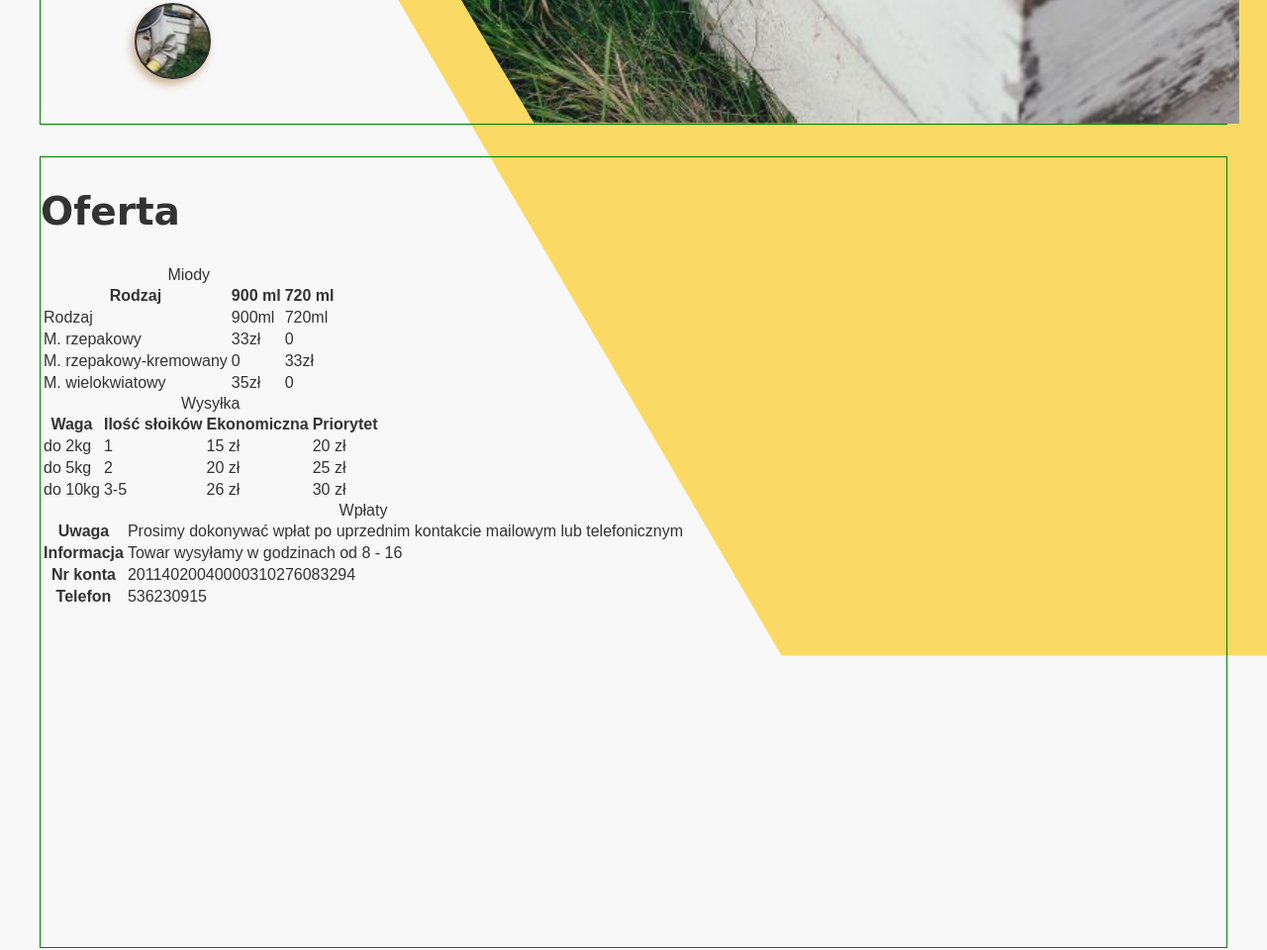
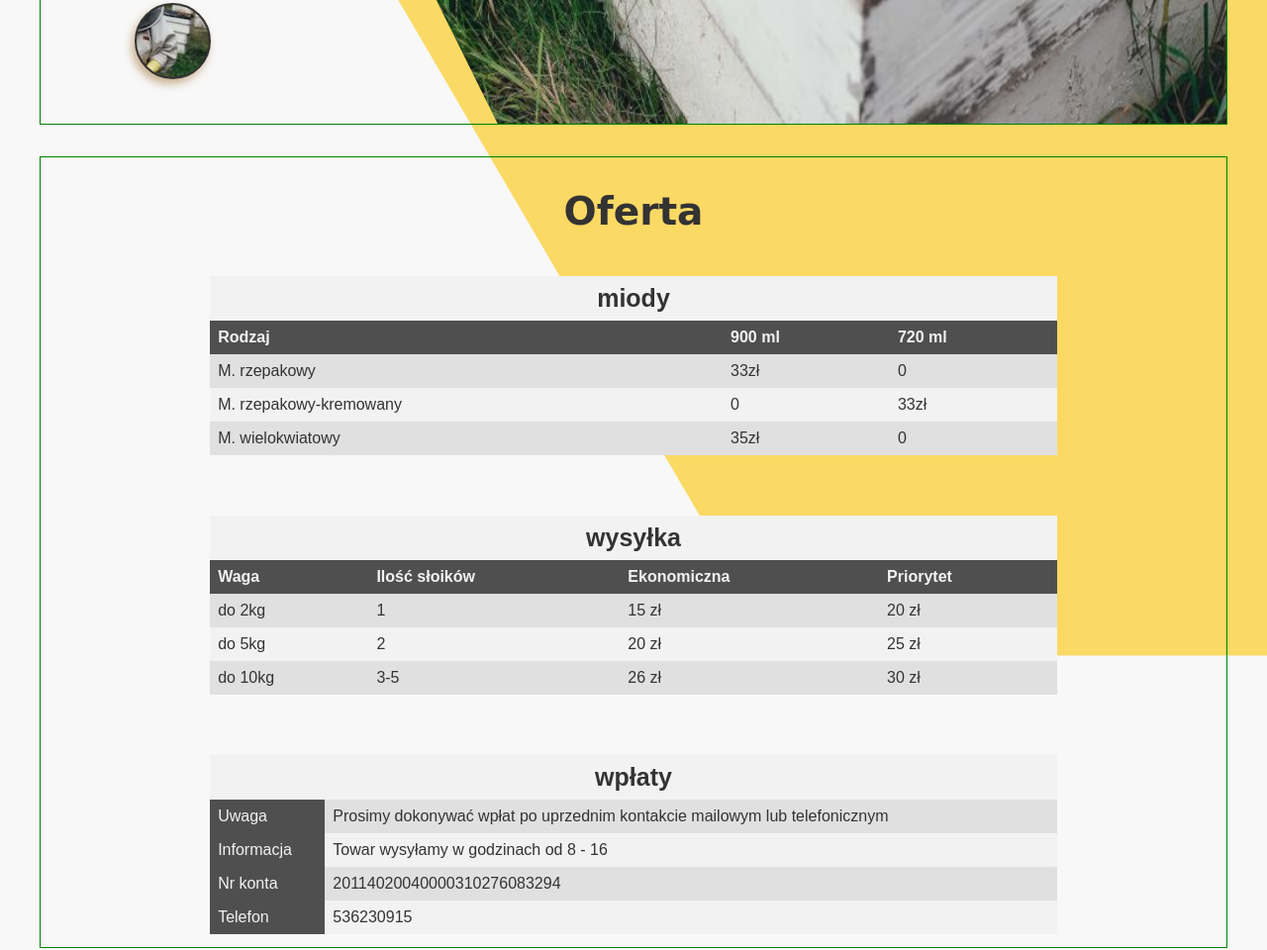
Before and after one commit to gregsypek/clover, a website: page index.html in a window 1280 px wide. Shown: the part 3170-4130 px from the top of the page at 99% size. Drawn offline with Linux system fonts and the light colour scheme; a web font is replaced by a local one.

Commit message:
styling section offer

```diff
--- a/css/gallery.css
+++ b/css/gallery.css
@@ -96,9 +96,10 @@ fill: cover;
   top: 50%;
   left: 50%;
   /* transform: translate(-50%,-50%); */
-  min-width: 100%;
-  min-height: 100%;
-  clip-path: polygon(18.79% -0.12%, 78.79% 0px, 78.79% 99.99%, 19.31% 99.91%, -0.42% 49.79%);
+  width: 100%;
+  height: 100%;
+  clip-path: polygon(20.62% 0%, 99.95% 0px, 100.06% 100.11%, 20.92% 100.03%, -0.42% 49.79%);
+  /* -webkit-clip-path: polygon(18.79% -0.12%, 78.79% 0px, 78.79% 99.99%, 19.31% 99.91%, -0.42% 49.79%); */
 
   /* object-fit: cover; */
   /* object-position: 20% 0; */
--- /dev/null
+++ b/css/offer.css
@@ -0,0 +1,155 @@
+
+/* round of applause to Chris Coyer: https://css-tricks.com/responsive-data-tables/
+and Adrian Roselli: http://adrianroselli.com/2017/11/a-responsive-accessible-table.html#Responsive
+*/
+
+section.offer {
+  height: 200vh;
+ grid-template-columns: 1fr 5fr 1fr;
+ grid-template-rows: 15% 85%;
+  display: grid;
+  justify-content: center;
+
+}
+.offer_header {
+  grid-column:1/-1;
+  justify-self: center;
+}
+.offer_box {
+  grid-column: 2/3;
+  display: grid;
+  grid-template-rows: repeat(3,1fr);
+  grid-row-gap: 3rem;
+}
+
+table {
+  border-collapse: collapse;
+  border: 1px solid black;
+}
+
+th {
+  text-align: left;
+}
+
+
+
+/* Force table to not be like tables anymore */
+table, thead, tbody, th, tr,td {
+  display: block;
+}
+
+
+/* Hide table headers (but not display: none;, for accessibility -- sighted users will see labels below) */
+thead tr {
+  position: absolute;
+  top: -9999px;
+  left: -9999px;
+}
+
+/* tr {border: 1px solid black;} */
+
+td {
+  display: flex;
+  flex-flow: row wrap;
+  padding: 0.5rem;
+  border: none;
+}
+td:before {
+  /* this is weird but it works  */
+  white-space: nowrap;
+  font-weight: bold;
+
+  /* resize for bigger screen if you want */
+  flex-basis: 30%;
+
+  margin-right: 2rem;
+}
+
+td:nth-of-type(1):before { content: ""; }
+td:nth-of-type(2):before { content: "900 ml"; }
+td:nth-of-type(3):before { content: "720 ml"; }
+
+
+/* let the table scroll as a backup */
+.tablescroll {
+    overflow-x: auto;
+}
+caption {
+    width: 100%;
+    text-align: left;
+    font-weight: bold;
+    font-size: var(--h2);
+    padding: 0.5rem;
+    /* display: block; */
+    background-color: var(--white);
+}
+
+th, td {
+  padding: 1rem;
+}
+tr:nth-child(odd) {
+  background-color: var(--gray-light);
+}
+tr:nth-child(even) {
+  background-color: var(--white);
+}
+
+
+/* For wider dimensions, change our layout so the table can take the full width of the screen. */
+/* table MQ's */
+@media (min-width: 950px) {
+
+  section.offer {
+    height: 100vh;
+  }
+  /* td:before is not specific enough to override the original declarations, thus this method */
+  td:nth-of-type(odd):before,
+  td:nth-of-type(even):before {
+      content: "";
+      margin-right: 0;
+  }
+  thead tr {
+      position: static;
+  }
+  thead, tbody {
+      display: table-row-group;
+  }
+  th, td {
+      display: table-cell;
+      padding: 0.5em;
+  }
+  tr {
+      display: table-row;
+  }
+
+  table{
+      display: table;
+      width: 100%;
+      border: none;
+  }
+  caption {
+      font-size: var(--font-size);
+      text-align: center;
+      text-transform: lowercase;
+      font-size: var(--h4);
+
+  }
+  .dark,
+  thead tr.dark {
+    background-color: var(--gray-dark);
+    color: var(--white);
+    font-weight: normal;
+  }
+
+
+  .offer_box {
+    grid-column: 2/3;
+    justify-self: stretch;
+  }
+
+
+}
+
+@media (min-width: 1100px) {
+
+}
--- a/index.html
+++ b/index.html
@@ -13,6 +13,7 @@
   <link rel="stylesheet" href="css/about.css" />
   <link rel="stylesheet" href="css/tips.css" />
   <link rel="stylesheet" href="css/gallery.css" />
+  <link rel="stylesheet" href="css/offer.css" />
   <script src="https://kit.fontawesome.com/fb7f6f30e4.js"></script>
   <link href="https://fonts.googleapis.com/css2?family=Patua+One&display=swap" rel="stylesheet" />
   <link href="https://fonts.googleapis.com/css2?family=Sansita&display=swap" rel="stylesheet" />
@@ -246,24 +247,19 @@
     </section>
 
     <section class="offer">
-      <h2 class="offer__header">Oferta</h2>
-      <div class="offer__box">
-          <div class="table-first" role="region" aria-labelledby="honey" tabindex="0">
+      <h2 class="offer_header">Oferta</h2>
+      <div class="offer_box">
+      <div class="table-first tablescroll table" role="region" aria-labelledby="honey" tabindex="0">
         <table id="table-first">
           <caption id="honey">Miody</caption>
           <thead>
-                  <tr>
+            <tr class="dark">
               <th scope="col">Rodzaj</th>
               <th scope="col">900 ml</th>
               <th scope="col">720 ml</th>
             </tr>
           </thead>
           <tbody>
-                  <tr>
-                      <td>Rodzaj</td>
-                      <td>900ml</td>
-                      <td>720ml</td>
-                  </tr>
             <tr>
               <td>M. rzepakowy</td>
               <td>33zł</td>
@@ -283,11 +279,11 @@
         </table>
       </div>
 
-          <div class="table-second" role="region" aria-labelledby="dispatch" tabindex="0">
+      <div class="table-second tablescroll table" role="region" aria-labelledby="dispatch" tabindex="0">
         <table id="table-second">
           <caption id="dispatch">Wysyłka</caption>
           <thead>
-                  <tr>
+            <tr class="dark">
               <th scope="col">Waga</th>
               <th scope="col">Ilość słoików</th>
               <th scope="col">Ekonomiczna</th>
@@ -318,24 +314,24 @@
       </div>
 
 
-          <div class="table-third" role="region" aria-labelledby="deposit-info" tabindex="0">
+      <div class="table-third tablescroll table" role="region" aria-labelledby="deposit-info" tabindex="0">
         <table id="table-third">
           <caption id="deposit-info">Wpłaty</caption>
 
           <tr>
-                      <th>Uwaga</th>
+            <th class="dark">Uwaga</th>
             <td>Prosimy dokonywać wpłat po uprzednim kontakcie mailowym lub telefonicznym </td>
           </tr>
           <tr>
-                    <th>Informacja</th>
+            <th class="dark">Informacja</th>
             <td>Towar wysyłamy w godzinach od 8 - 16</td>
           </tr>
           <tr>
-                    <th>Nr konta</th>
+            <th class="dark">Nr konta</th>
             <td>20114020040000310276083294</td>
           </tr>
           <tr>
-                    <th>Telefon</th>
+            <th class="dark">Telefon</th>
             <td>536230915</td>
           </tr>
         </table>
```
Also changed, not shown: css/layout.css (+11 -2 lines), 1 other file. Lines whose indentation alone changed are shown as unchanged.
